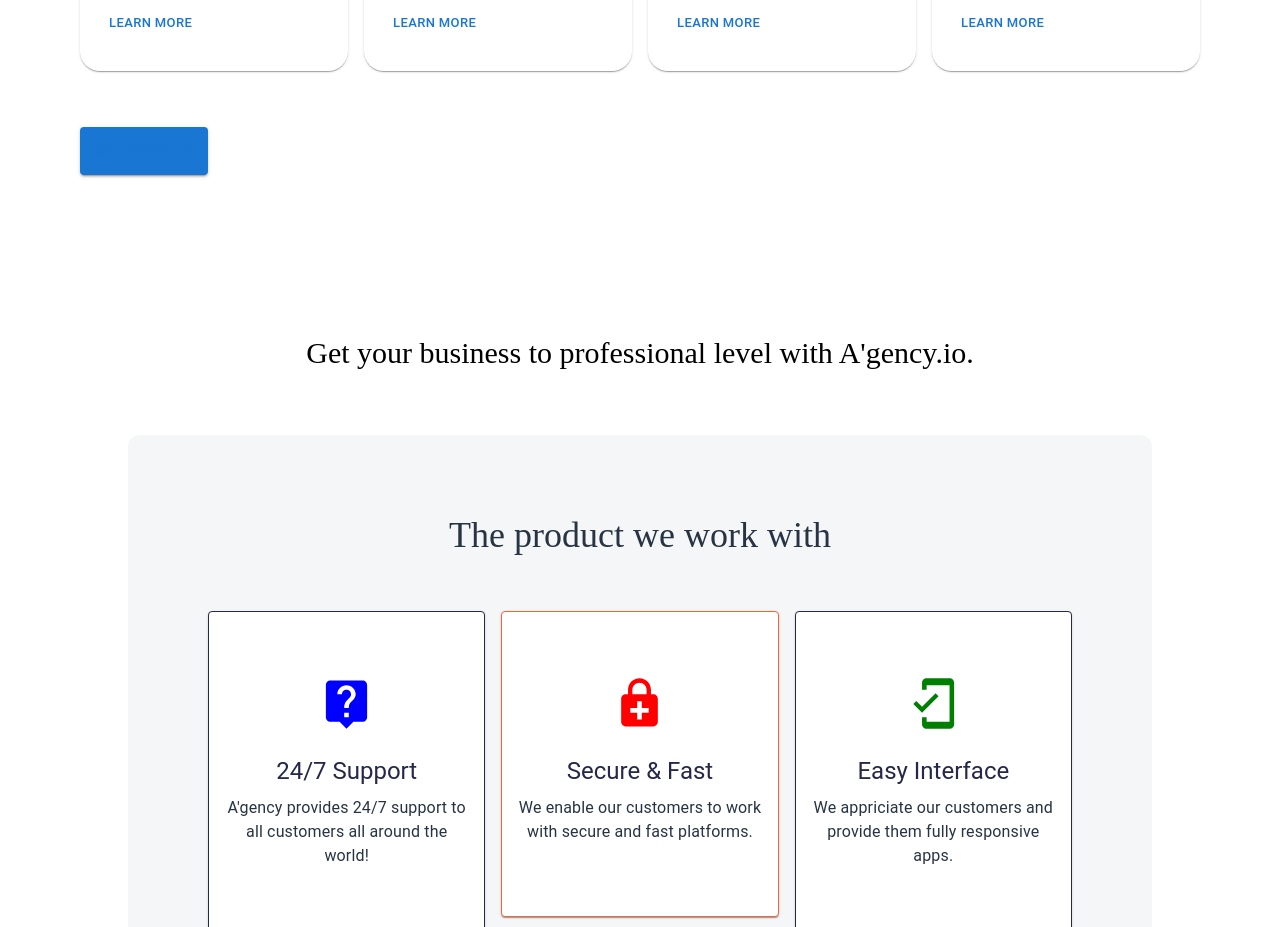
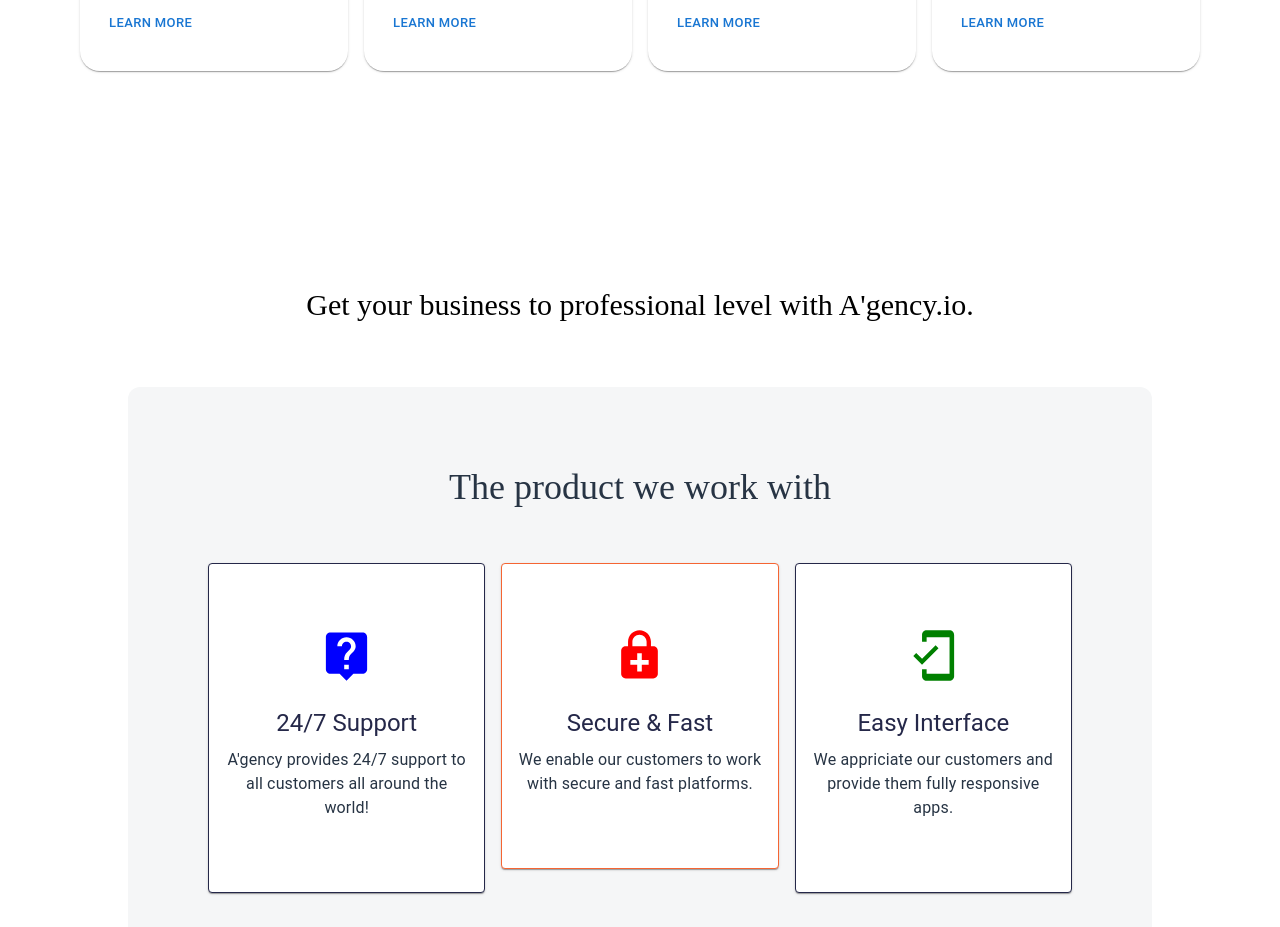
Before and after one commit to nazrinibrahimli/A-gency-website, a Next.js app: page / in a window 1280 px wide. Shown: the part 1540-2467 px from the top of the page. Built offline with nearby package versions, Linux system fonts and the light colour scheme.

Commit message:
commented services button

```diff
--- a/app/components/services.jsx
+++ b/app/components/services.jsx
@@ -122,10 +122,10 @@ const Numbers = () => {
           {'see all services'}
         </Link> */}
       {/* <Button variant="outlined" className='bg-white text-blue rounded-md mr-[1rem] h-[3rem] hover:bg-gray-dark'>see all</Button> */}
-      <Button variant="contained" className='mx-auto flex font-sans bg-[#252849] rounded-md h-[3rem] hover:bg-gray-dark shadow-none'>
+      {/* <Button variant="contained" className='mx-auto flex font-sans bg-[#252849] rounded-md h-[3rem] hover:bg-gray-dark shadow-none'>
       <Link href="services" underline="true" className='text-[white] font-sans'>{'See Services'}</Link></Button>
 
-
+  */}
        </Box>
        </div>
 
```
